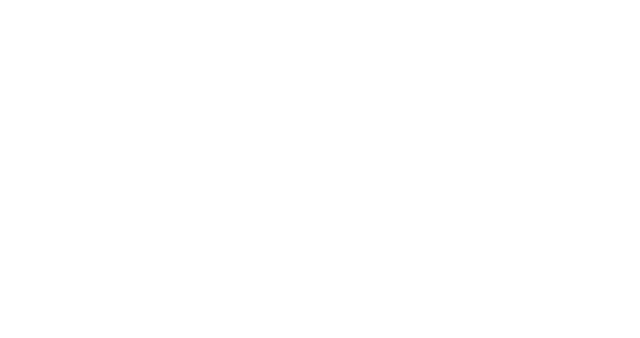
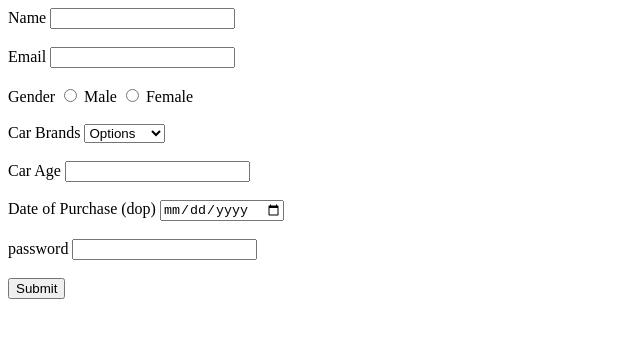
Before and after one commit to acciojob/car-insurance-form-gaurav7058, a website: page main.html in a window 1280 px wide. Shown: the whole page, without its empty margins (0-640 px from the left). Drawn offline with Linux system fonts and the light colour scheme.

Commit message:
created a submission

```diff
--- a/main.html
+++ b/main.html
@@ -8,6 +8,31 @@
 
 <body>
 	<!-- the entire body must be written by student -->
+	<form action="" method="post">
+        <label for="name">Name</label>
+        <input type="text" name="name" id="name"  required><br><br>
+        <label for="email">Email</label>
+        <input type="email" name="email" id="email"  required><br><br>
+        <label for="gender">Gender</label>
+        <input type ="radio" id="gender_m" name="gender" value="male" required>
+        <label for="male">Male</label>
+        <input type ="radio" id="gender_f" name="gender" value="female" required>
+        <label for="female">Female</label><br> <br>
+        <label for="cars">Car Brands</label>
+        <select id="cars" name="cars">
+          <option value="">Options</option>
+                <option value="BMW">BMW</option>
+                <option value="audi">Audi</option>
+                <option value="Mercedez">Mercedez</option>
+        </select><br><br>
+        <label for="carage">Car Age</label>
+        <input type="number" name="carage" id="carage" required><br><br>
+        <label for="dob">Date of Purchase (dop)</label>
+        <input type="date" name="date" id="dob"  required><br><br>
+      <label for="password">password</label>
+      <input type="password" name="password" id="password" required><br><br>
+        <button type="submit">Submit</button>
+      </form>
     <script type="text/javascript" src="./script.js">
 </script>
 
```
